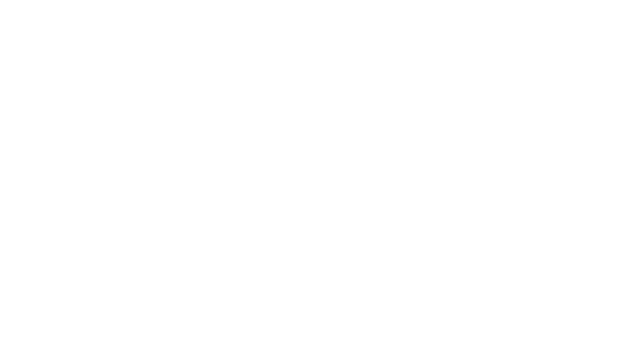
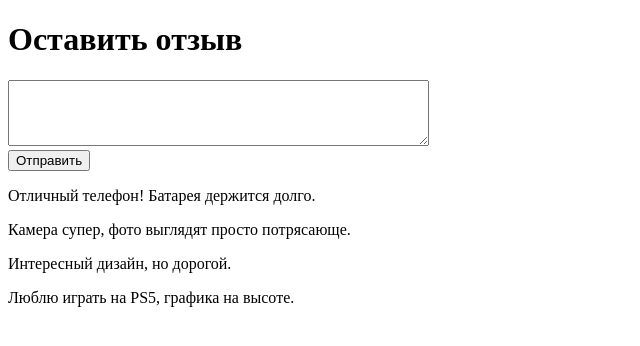
Before and after one commit to Zheshard/Advanced-JS, a plain HTML site: page homework_2/index.html in a window 1280 px wide. Shown: the whole page, without its empty margins (0-640 px from the left). Drawn offline with Linux system fonts and the light colour scheme.

Commit message:
homework 2 complete

```diff
--- a/homework_2/2.js
+++ b/homework_2/2.js
@@ -7,7 +7,8 @@
 // где будут отображаться отзывы.
 
 // Напишите функцию, которая будет добавлять отзыв в контейнер с отзывами.
-// Однако если длина введенного отзыва менее 50 или более 500 символов, функция должна генерировать исключение.
+// Однако если длина введенного отзыва менее 50 или более 500 символов,
+// функция должна генерировать исключение.
 
 // При добавлении отзыва, он должен отображаться на странице под предыдущими отзывами, а не заменять их.
 
@@ -46,3 +47,59 @@
 // ];
 
 // Вы можете использовать этот массив initialData для начальной загрузки данных при запуске вашего приложения.
+
+const initialData = [
+    {
+        product: "Apple iPhone 13",
+        reviews: [
+            {
+                id: "1",
+                text: "Отличный телефон! Батарея держится долго.",
+            },
+            {
+                id: "2",
+                text: "Камера супер, фото выглядят просто потрясающе.",
+            },
+        ],
+    },
+    {
+        product: "Samsung Galaxy Z Fold 3",
+        reviews: [
+            {
+                id: "3",
+                text: "Интересный дизайн, но дорогой.",
+            },
+        ],
+    },
+    {
+        product: "Sony PlayStation 5",
+        reviews: [
+            {
+                id: "4",
+                text: "Люблю играть на PS5, графика на высоте.",
+            },
+        ],
+    },
+];
+
+function addReview() {
+    const reviewInput = document.getElementById("reviewInput").value;
+    if (reviewInput.length < 50 || reviewInput.length > 500) {
+        throw new Error("Длина отзыва должна быть от 50 до 500 символов.");
+    }
+
+    const reviewsContainer = document.getElementById("reviewsContainer");
+    const newReview = document.createElement("p");
+    newReview.textContent = reviewInput;
+    reviewsContainer.appendChild(newReview);
+}
+
+initialData.forEach((item) => {
+    const reviewsContainer = document.getElementById("reviewsContainer");
+    const productReviews = item.reviews;
+    productReviews.forEach((review) => {
+        const newReview = document.createElement("p");
+        newReview.textContent = review.text;
+        reviewsContainer.appendChild(newReview);
+    });
+});
--- a/homework_2/index.html
+++ b/homework_2/index.html
@@ -3,11 +3,14 @@
 <head>
     <meta charset="UTF-8">
     <meta name="viewport" content="width=device-width, initial-scale=1.0">
-    <title>Document</title>
+    <title>Homework 2</title>
     <!-- <script src="1.js" defer></script> -->
-    <!-- <script src="2.js" defer></script> -->
+    <script src="2.js" defer></script>
 </head>
 <body>
-
+    <h1>Оставить отзыв</h1>
+<textarea id="reviewInput" rows="4" cols="50"></textarea><br>
+<button onclick="addReview()">Отправить</button>
+<div id="reviewsContainer"></div>
 </body>
 </html>
```
Also changed, not shown: 1 other file.
